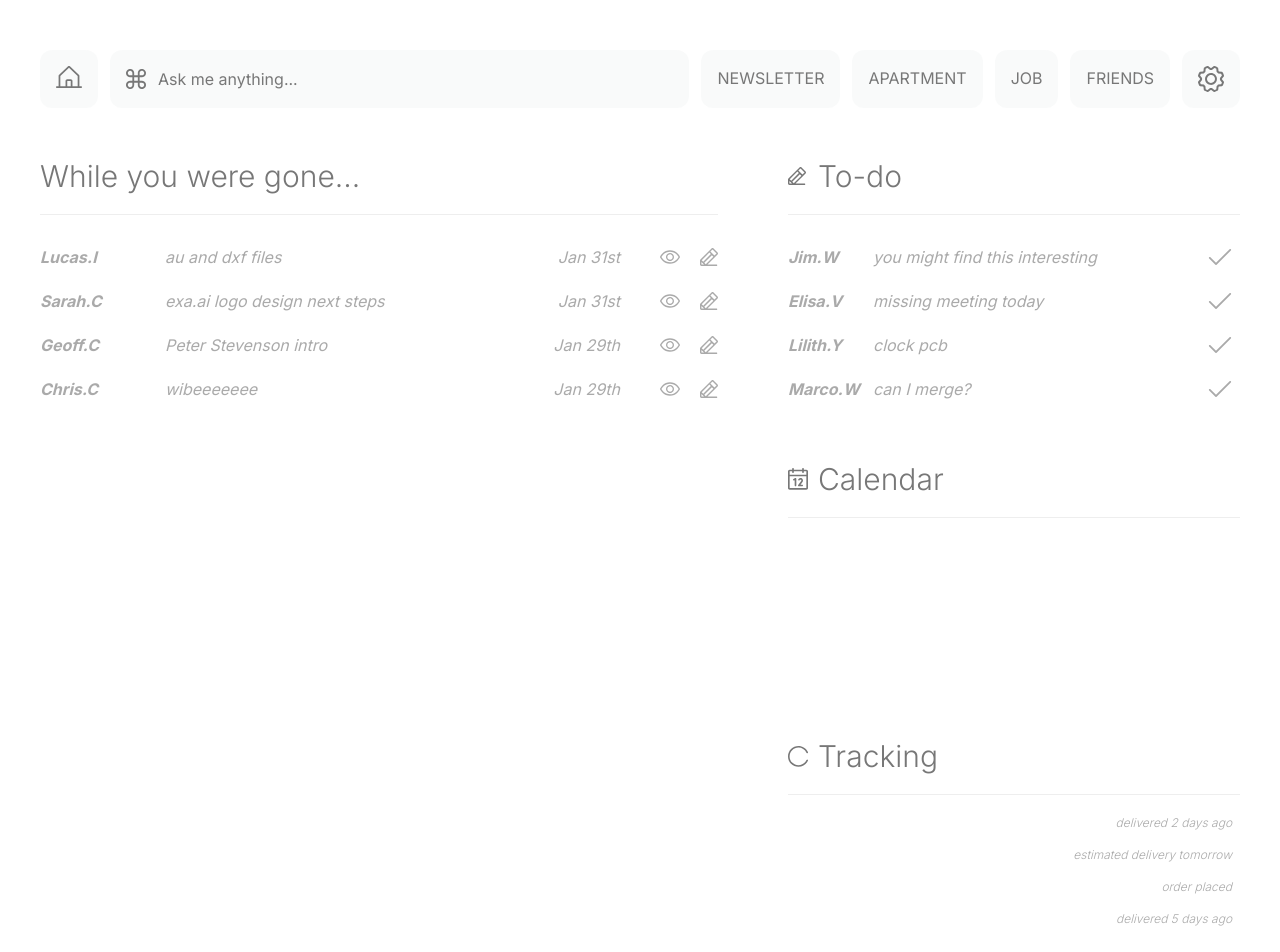
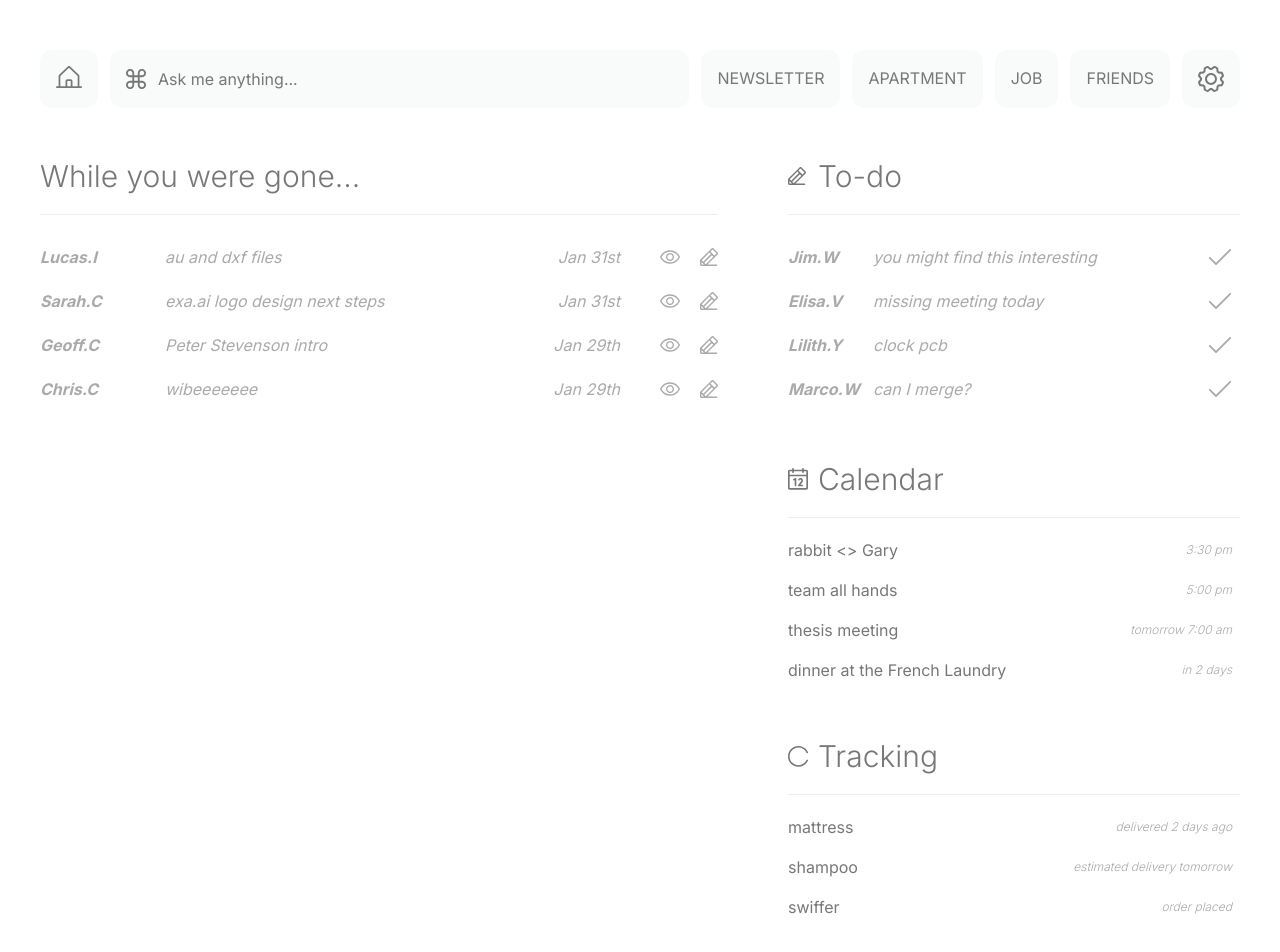
Before and after one commit to marcowang01/envelope-demo, a Next.js app: page / in a window 1280 px wide. Shown: the top 952 px of the page. Built offline with nearby package versions, Linux system fonts and the light colour scheme.

Commit message:
remove panels + add id field + card dnd baseline

```diff
--- a/src/app/page.tsx
+++ b/src/app/page.tsx
@@ -1,14 +1,35 @@
-import { LeftPanel } from "@/components/leftPanel";
-import { RightPanel } from "@/components/rightPanel";
+"use client"
+
+import {
+  DndContext,
+  type DragEndEvent,
+  type DragOverEvent,
+  DragOverlay,
+  type DragStartEvent,
+  useSensor,
+  useSensors,
+  KeyboardSensor,
+  Announcements,
+  UniqueIdentifier,
+  TouchSensor,
+  MouseSensor,
+} from "@dnd-kit/core";
+import { SortableContext, arrayMove } from "@dnd-kit/sortable";
+import { SummaryCard } from "@/components/summaryCard";
+import { CalendarCard } from "@/components/calendarCard";
+import { TodoCard } from "@/components/todoCard";
+import { TrackingCard } from "@/components/trackingCard";
 
 export default function Home() {
   return (
     <div className="flex flex-row w-full justify-center grow mt-[50px] gap-[70px]">
       <div className="w-3/5">
-        <LeftPanel />
+        <SummaryCard />
       </div>
       <div className="w-2/5">
-        <RightPanel />
+        <TodoCard />
+        <CalendarCard />
+        <TrackingCard />
       </div>
     </div>
   );
--- a/src/components/calendarCard.tsx
+++ b/src/components/calendarCard.tsx
@@ -16,7 +16,12 @@ function CalendarCardItems() {
       )}
     >
       {calendarEvents.map((event) => (
-        <SimpleRow key={event.id} title={event.event} label={event.label} />
+        <SimpleRow
+          key={event.id}
+          id={event.id}
+          title={event.content}
+          label={event.status}
+        />
       ))}
     </div>
   );
--- a/src/components/card.tsx
+++ b/src/components/card.tsx
@@ -1,5 +1,6 @@
 import clsx from "clsx";
 import { ReactNode } from "react";
+import { useDndContext, type UniqueIdentifier } from "@dnd-kit/core";
 
 export function Card({
   title,
--- a/src/components/emailRow.tsx
+++ b/src/components/emailRow.tsx
@@ -2,6 +2,10 @@ import { CheckIcon } from "@/assets/check-icon";
 import { EyeIcon } from "@/assets/eye-icon";
 import { PencilIcon } from "@/assets/pencil-icon";
 import clsx from "clsx";
+import type { UniqueIdentifier } from "@dnd-kit/core";
+import { useSortable } from "@dnd-kit/sortable";
+import { CSS } from "@dnd-kit/utilities";
+import { cva } from "class-variance-authority";
 
 function formatDate(date: Date): string {
   const formatter = new Intl.DateTimeFormat("en-US", {
@@ -24,24 +28,64 @@ function formatDate(date: Date): string {
 }
 
 export function EmailRow({
+  id,
   sender,
   title,
   date,
   gapClass,
   actions,
+  isOverlay,
 }: {
+  id: UniqueIdentifier;
   sender: string;
   title: string;
   date?: string;
   gapClass: string;
   actions: string[];
+  isOverlay?: boolean;
 }) {
+
+  const {
+    setNodeRef,
+    attributes,
+    listeners,
+    transform,
+    transition,
+    isDragging,
+  } = useSortable({
+    id: id,
+    data: {
+      date: date,
+    }
+  });
+
+  const style = {
+    transition,
+    transform: CSS.Translate.toString(transform),
+  };
+
+  const variants = cva("", {
+    variants: {
+      dragging: {
+        over: "ring-2 opacity-30",
+        overlay: "ring-2 ring-primary",
+      },
+    },
+  });
+
+
   return (
     <div
       className={clsx(
-        "italic text-gray-450  flex flex-row font-xl w-full",
+        "italic text-gray-450  flex flex-row font-xl w-full cursor-grab",
         gapClass,
+        variants({
+          dragging: isOverlay ? "overlay" : isDragging ? "over" : undefined,
+        })
       )}
+      style={style}
+      {...attributes}
+      {...listeners}
     >
       <div className="font-bold cursor-pointer hover:text-gray-800 active:text-gray-500 w-[85px]">
         {sender}
--- a/src/components/leftPanel.tsx
+++ /dev/null
@@ -1,9 +0,0 @@
-import { SummaryCard } from "@/components/summaryCard";
-
-export function LeftPanel() {
-  return (
-    <div>
-      <SummaryCard />
-    </div>
-  );
-}
--- a/src/components/rightPanel.tsx
+++ /dev/null
@@ -1,13 +0,0 @@
-import { CalendarCard } from "@/components/calendarCard";
-import { TodoCard } from "@/components/todoCard";
-import { TrackingCard } from "@/components/trackingCard";
-
-export function RightPanel() {
-  return (
-    <div>
-      <TodoCard />
-      <CalendarCard />
-      <TrackingCard />
-    </div>
-  );
-}
--- a/src/components/simpleRow.tsx
+++ b/src/components/simpleRow.tsx
@@ -1,4 +1,4 @@
-export function SimpleRow({ title, label }: { title: string; label: string }) {
+export function SimpleRow({ title, label, id }: { title: string; label: string, id: string }) {
   return (
     <div className="flex flex-row justify-between items-center w-full">
       <div className="font-normal text-base  text-gray-500">{title}</div>
--- a/src/components/summaryCard.tsx
+++ b/src/components/summaryCard.tsx
@@ -9,6 +9,7 @@ function SummaryCardItems() {
         return (
           <EmailRow
             key={`summary-${index}`}
+            id={email.id}
             sender={email.sender}
             title={email.title}
             date={email.date}
--- a/src/components/todoCard.tsx
+++ b/src/components/todoCard.tsx
@@ -3,6 +3,7 @@ import { todos } from "@/data/emails";
 import { PencilIcon } from "@/assets/pencil-icon";
 import { EmailRow } from "./emailRow";
 import clsx from "clsx";
+
 
 function TodoCardItems() {
   return (
@@ -19,6 +20,7 @@ function TodoCardItems() {
         return (
           <EmailRow
             key={`todo-${index}`}
+            id={email.id}
             sender={email.sender}
             title={email.title}
             gapClass={"gap-[0px]"}
--- a/src/components/trackingCard.tsx
+++ b/src/components/trackingCard.tsx
@@ -16,7 +16,7 @@ function TrackingCardItems() {
       )}
     >
       {trackingItems.map((item) => (
-        <SimpleRow key={item.id} title={item.item} label={item.status} />
+        <SimpleRow key={item.id} id={item.id} title={item.content} label={item.status} />
       ))}
     </div>
   );
```
